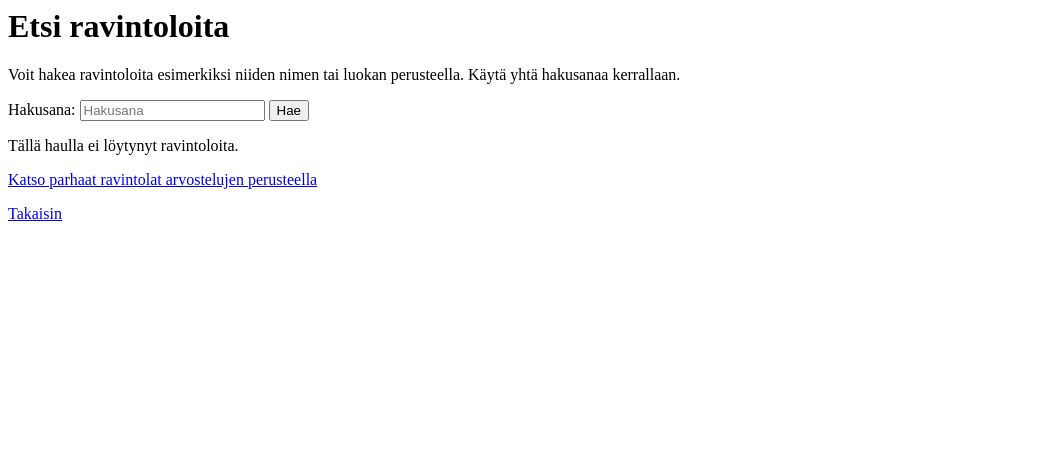
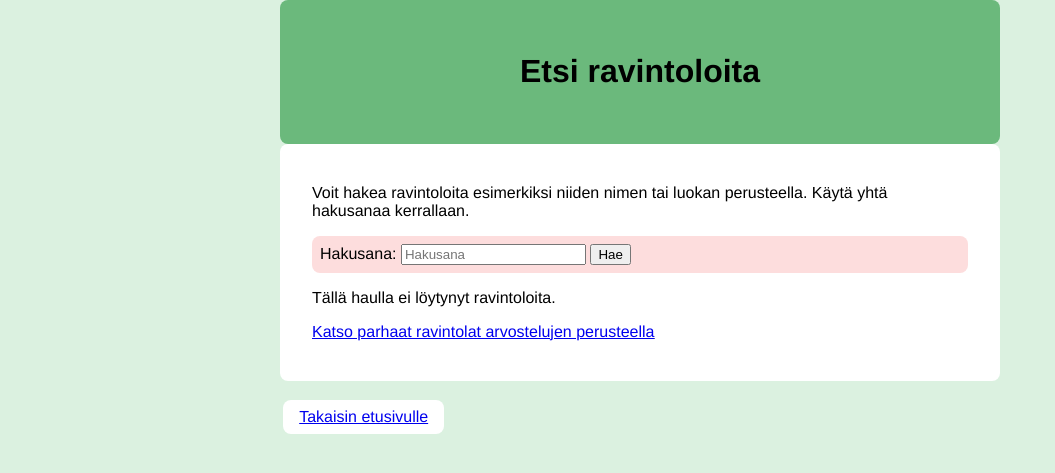
Before and after one commit to emiliaoinas/Ravintolasovellus, a Python web app: template templates/find_restaurant.html in a window 1280 px wide. Shown: the top 473 px of the page, without its empty margins (0-1055 px from the left). Run offline with Jinja, Linux system fonts and the light colour scheme; the template is opened without the code that fills it, so the values that code supplies are empty.

Commit message:
Change style

```diff
--- a/templates/find_restaurant.html
+++ b/templates/find_restaurant.html
@@ -1,20 +1,30 @@
+<!DOCTYPE html>
+<link rel="stylesheet" href="{{ url_for('static', filename='style.css') }}">
+<meta name="viewport" content="width=device-width, initial-scale=1">
+
+<body>
+    <div class="header">
     <h1>Etsi ravintoloita</h1>
+    </div>
+
+    <div class="content">
         <p>Voit hakea ravintoloita esimerkiksi niiden nimen tai luokan perusteella. Käytä yhtä hakusanaa kerrallaan.</p>
-<p></p>
         <form action="/find_restaurant" method="POST">
             Hakusana: <input type="text" placeholder="Hakusana" name="keyword">
         <button type="submit">Hae</button>
         </form>
 
+        <div class="error">
             {% if errors %}
                 {% for error in errors %}
                     <p>{{ error }}</p>
                 {% endfor %}
             {% endif %}
+        </div>
 
         {% if results is not none %}
             {% if results %}
-        <h2>Hakutulokset:</h2>
+                <h3>Hakutulokset:</h3>
                 <ul>
                     {% for result in results %}
                     <li><a href="/restaurant/{{ result.id }}">{{ result.restaurant_name }}</a></li>
@@ -24,7 +34,15 @@
             <p>Tällä haulla ei löytynyt ravintoloita.</p>
             {% endif %}
         {% endif %}
+        <div class="link">
+            <p><a href="/sorted_restaurants">Katso parhaat ravintolat arvostelujen perusteella</a></p>
+        </div>
+    </div>
 
-<p><a href="/sorted_restaurants">Katso parhaat ravintolat arvostelujen perusteella</a></p>
-<p></p>
-<a href="/">Takaisin</a>
+    <nav>
+        <ul>
+            <li><a href="/">Takaisin etusivulle</a></li>
+        </ul>
+    </nav>
+
+</body>
```
Lines whose indentation alone changed are shown as unchanged.
